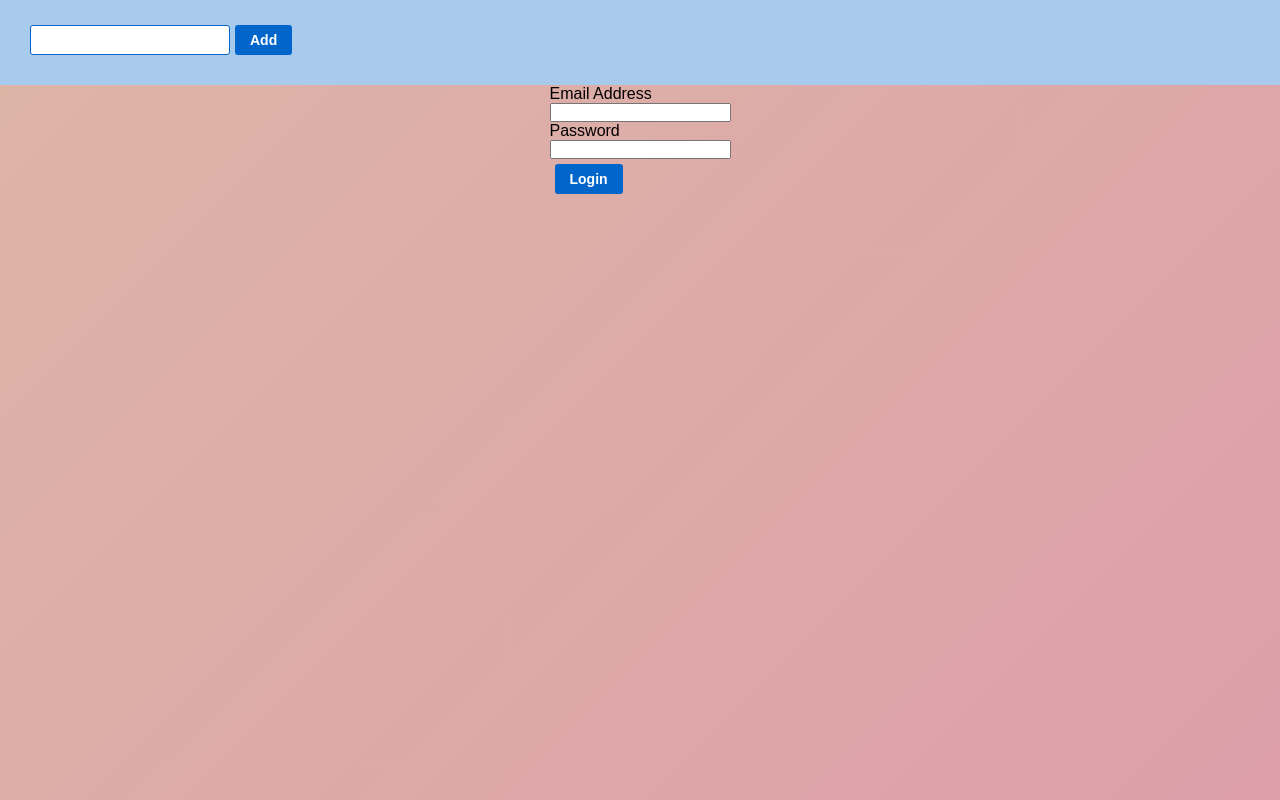
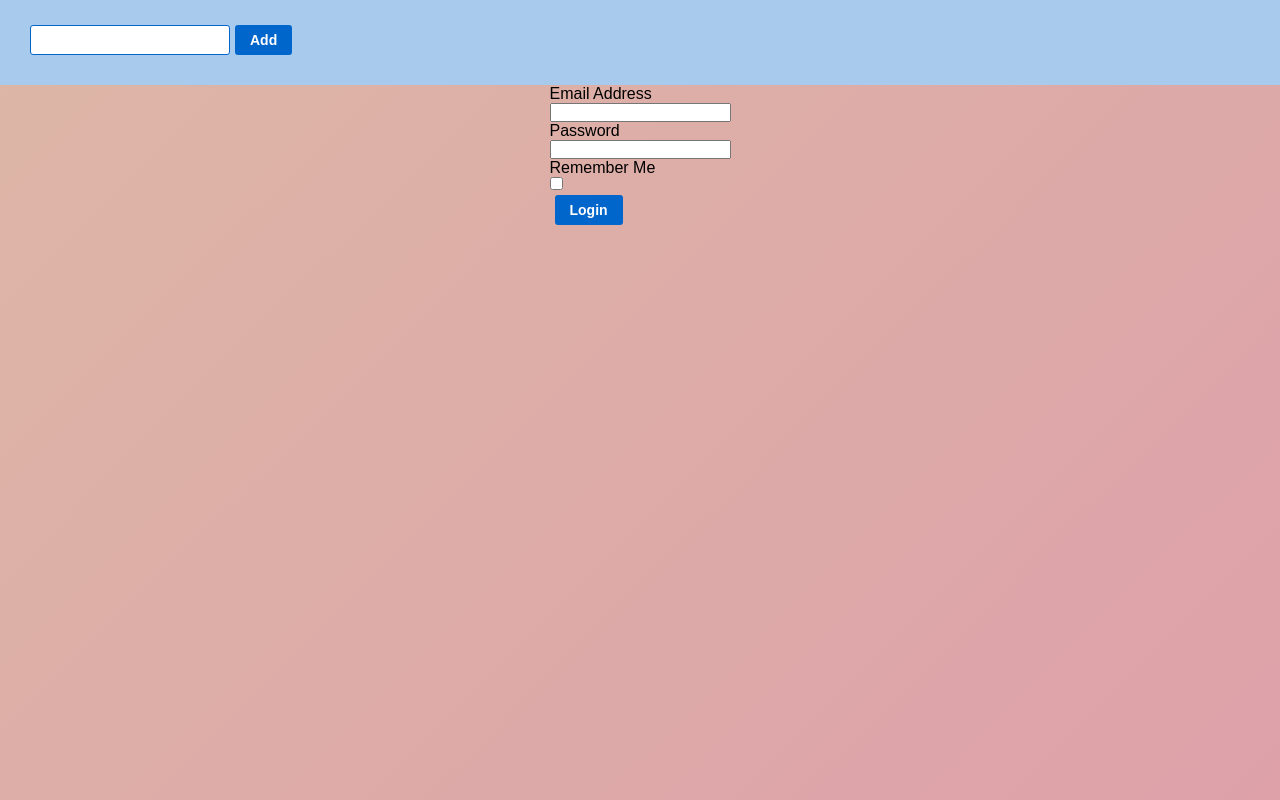
Before and after one commit to sonyhero/todo-list, a React (Create React App) app: page /login in a window 1280 px wide. Built offline with nearby package versions, Linux system fonts and the light colour scheme; no server answers.

Commit message:
refactoring-login-add-checkbox

```diff
--- a/src/features/Login/Login.tsx
+++ b/src/features/Login/Login.tsx
@@ -16,18 +16,18 @@ export const Login = () => {
     const formik = useFormik({
         initialValues: {
             email: '',
-            password: ''
+            password: '',
+            rememberMe: false
         },
         validate,
         onSubmit: values => {
             const params: LoginParamsType = {
                 email: values.email,
                 password: values.password,
-                rememberMe: true,
+                rememberMe: values.rememberMe,
                 captcha: true
             }
             dispatch(loginTC(params))
-            formik.resetForm()
         },
     })
 
@@ -50,7 +50,12 @@ export const Login = () => {
                     {...formik.getFieldProps('password')}
                 />
                 {formik.touched.password && formik.errors.password && <div style={{color: 'red'}}>{formik.errors.password}</div>}
-
+                <label htmlFor="rememberMe">Remember Me</label>
+                <input
+                    id="rememberMe"
+                    type="checkbox"
+                    {...formik.getFieldProps('checkbox')}
+                />
                 <Button type="submit" name={'Login'}/>
             </form>
         </div>
```
